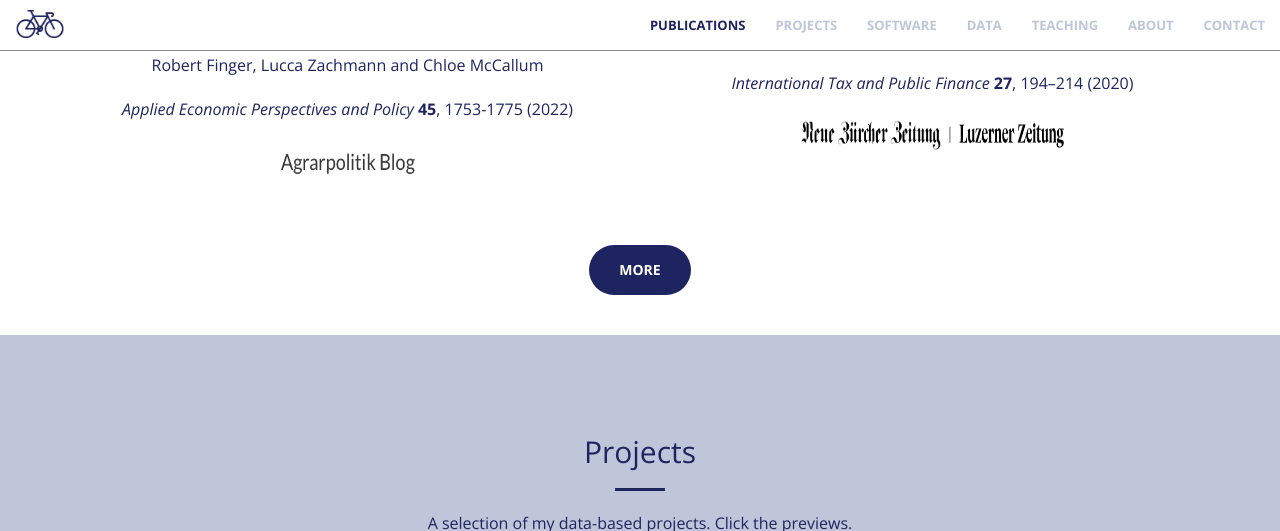
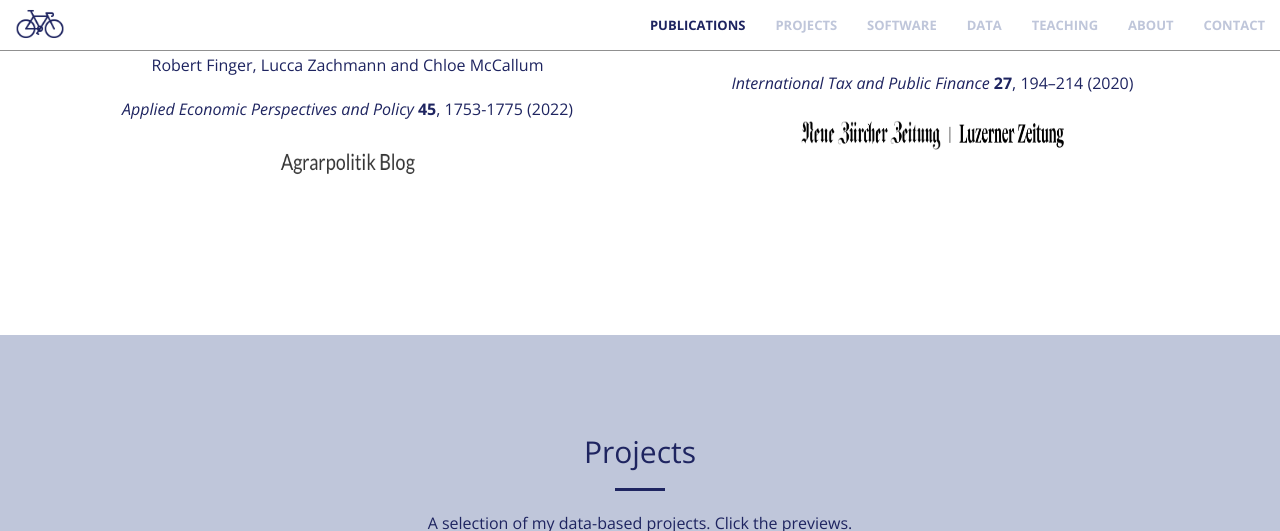
Before and after one commit to luccalino/luccalino.github.io, a Jekyll site: the page built from index.html, in a window 1280 px wide and 900 px high, scrolled down 3489 px, cut to the strip 0-531 px from the top of the window. Built offline with Jekyll 4.4.1, drawn with Linux system fonts in a browser that asks for light colours; nearby versions of some CDN libraries.

Commit message:
Update publications.html

```diff
--- a/_includes/publications.html
+++ b/_includes/publications.html
@@ -123,9 +123,4 @@
             </div>
         </div>
     </div>
-    <div class="col-lg-12 text-center">
-              <h2 class="section-heading"></h2>
-              <a href="publicationsExtended.html" class="btn btn-primary btn-xl page-scroll">More</a>
-              <p style="margin-bottom:1cm;"></p>
-    </div>
 </section>
```
